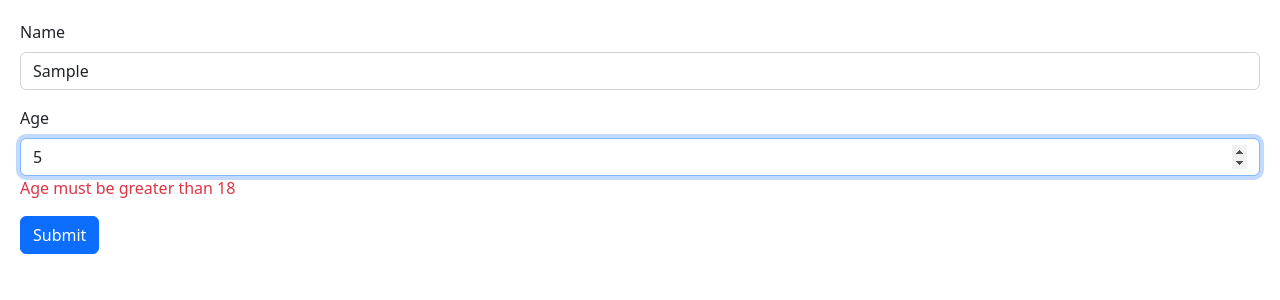
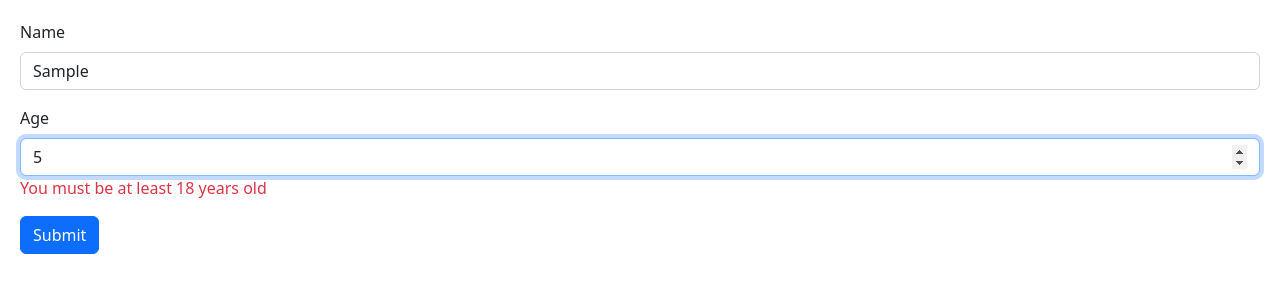
Before and after one commit to PremRaahul-K/React-Learning, a React (Vite) app in the folder Projects/react-app/: page / in a window 1280 px wide. Both pictures are taken after typing "Sample", "5" into the empty fields and a click on the button "Submit". Shown: the top 300 px of the page. Built offline with nearby package versions, Linux system fonts and the light colour scheme.

Commit message:
Schema based Validation with Zod

```diff
--- a/Projects/react-app/package.json
+++ b/Projects/react-app/package.json
@@ -9,12 +9,14 @@
     "preview": "vite preview"
   },
   "dependencies": {
+    "@hookform/resolvers": "^3.3.4",
     "bootstrap": "^5.2.3",
     "immer": "^10.0.3",
     "react": "^18.2.0",
     "react-dom": "^18.2.0",
     "react-hook-form": "^7.50.1",
-    "react-icons": "^5.0.1"
+    "react-icons": "^5.0.1",
+    "zod": "^3.22.4"
   },
   "devDependencies": {
     "@types/react": "^18.0.27",
--- a/Projects/react-app/src/components/Form.tsx
+++ b/Projects/react-app/src/components/Form.tsx
@@ -1,16 +1,22 @@
 import { FieldValues, useForm } from "react-hook-form";
+import { z } from "zod";
+import { zodResolver } from "@hookform/resolvers/zod";
 
-interface FormData {
-  name: string;
-  age: number;
-}
+const schema = z.object({
+  name: z.string().min(3, "Name must be at least 3 characters"),
+  age: z
+    .number({ invalid_type_error: "Age field is required" })
+    .min(18, "You must be at least 18 years old"),
+});
+
+type FormData = z.infer<typeof schema>;
 
 const Form = () => {
   const {
     register,
     handleSubmit,
     formState: { errors },
-  } = useForm<FormData>();
+  } = useForm<FormData>({ resolver: zodResolver(schema) });
   const onSubmit = (data: FieldValues) => {
     console.log(data);
   };
@@ -21,34 +27,24 @@
           Name
         </label>
         <input
-          {...register("name", { required: true, minLength: 3 })}
+          {...register("name")}
           id="name"
           type="text"
           className="form-control"
         />
-        {errors.name?.type === "required" && (
-          <p className="text-danger">Please enter the name</p>
-        )}
-        {errors.name?.type === "minLength" && (
-          <p className="text-danger">Name must be atleast three charaters</p>
-        )}
+        {errors.name && <p className="text-danger">{errors.name.message}</p>}
       </div>
       <div className="mb-3">
         <label htmlFor="age" className="form-label">
           Age
         </label>
         <input
-          {...register("age", { required: true, min: 18 })}
+          {...register("age", { valueAsNumber: true })}
           id="age"
           type="number"
           className="form-control"
         />
-        {errors.age?.type === "required" && (
-          <p className="text-danger">Please enter the age</p>
-        )}
-        {errors.age?.type === "min" && (
-          <p className="text-danger">Age must be greater than 18</p>
-        )}
+        {errors.age && <p className="text-danger">{errors.age.message}</p>}
       </div>
       <button type="submit" className="btn btn-primary">
         Submit
```
Also changed, not shown: 1 other file (tests, documents, lock files or other folders).
